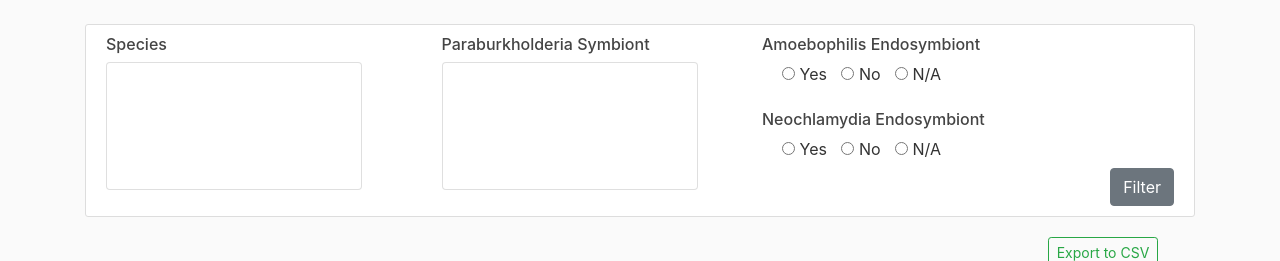
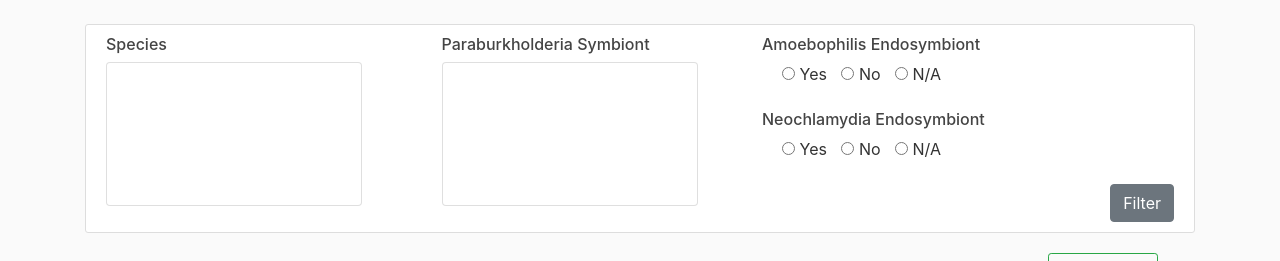
Before and after one commit to rnsherpa/qsDictyosteliumDB, a Django app: page /clones/ in a window 1280 px wide. Shown: the part 56-317 px from the top of the page. Run offline with Django 3.2, Linux system fonts and the light colour scheme; data that the repository does not hold is empty; parts of the project's set-up code (start-up, migrations or seed data) failed here and were passed over; some libraries are stand-ins or nearby versions.

Commit message:
changed form card dimensions

```diff
--- a/db_app/templates/db_app/clones.html
+++ b/db_app/templates/db_app/clones.html
@@ -8,7 +8,7 @@
                 <div class="col">
                     <div class="form-group">
                         <h6>Species</h6>
-                        <div class="card" style="width:16rem;height:8rem;">
+                        <div class="card" style="width:16rem;height:9rem;">
                             <div class="overflow-auto">
                                 <div class="card-body">
                                     {% for species in speciesList %}
@@ -25,7 +25,7 @@
                 <div class="col">
                     <div class="form-group">
                         <h6>Paraburkholderia Symbiont</h6>
-                        <div class="card" style="width:16rem;height:8rem;">
+                        <div class="card" style="width:16rem;height:9rem;">
                             <div class="overflow-auto">
                                 <div class="card-body">
                                     {% for burkSpecies in burkList %}
```
